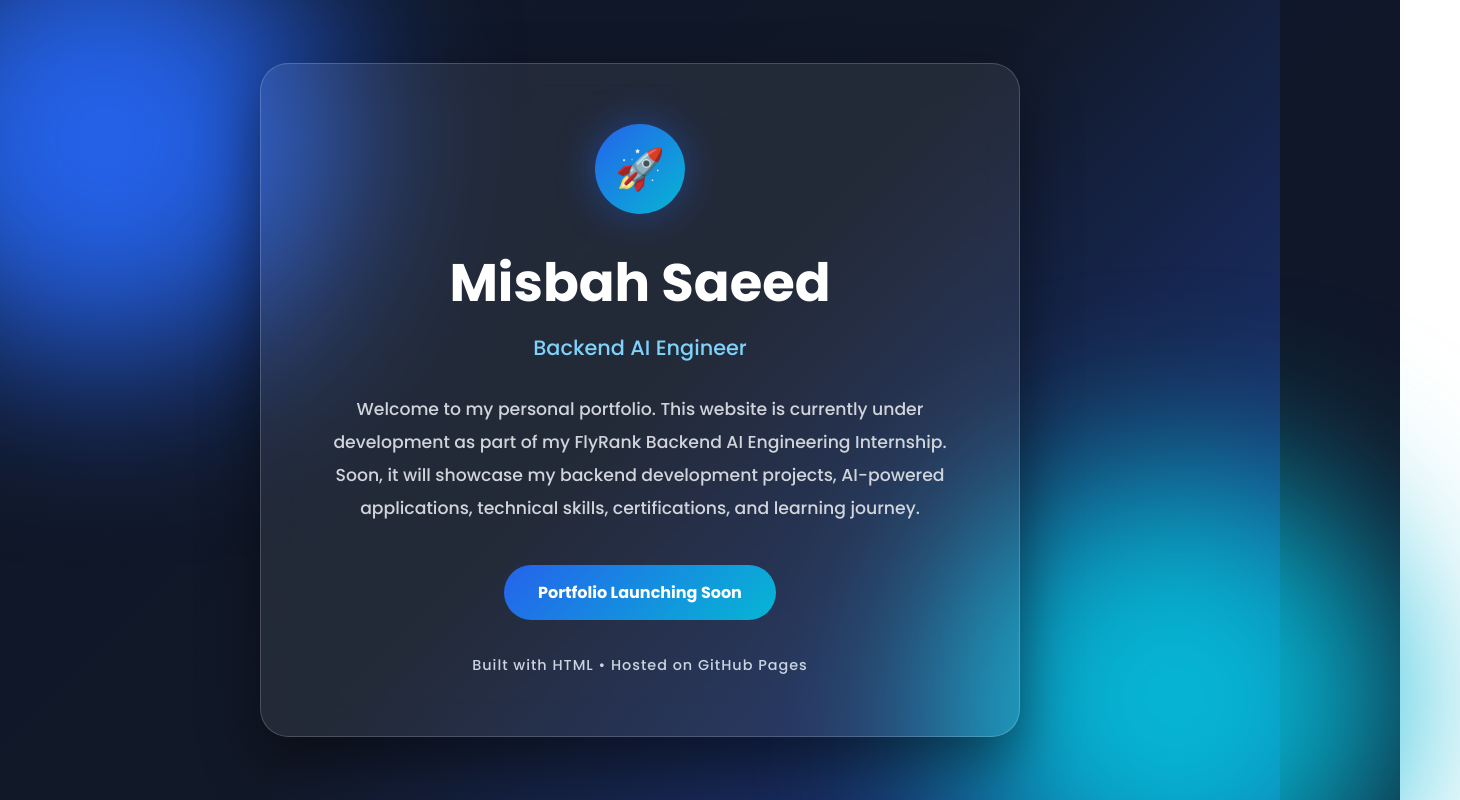
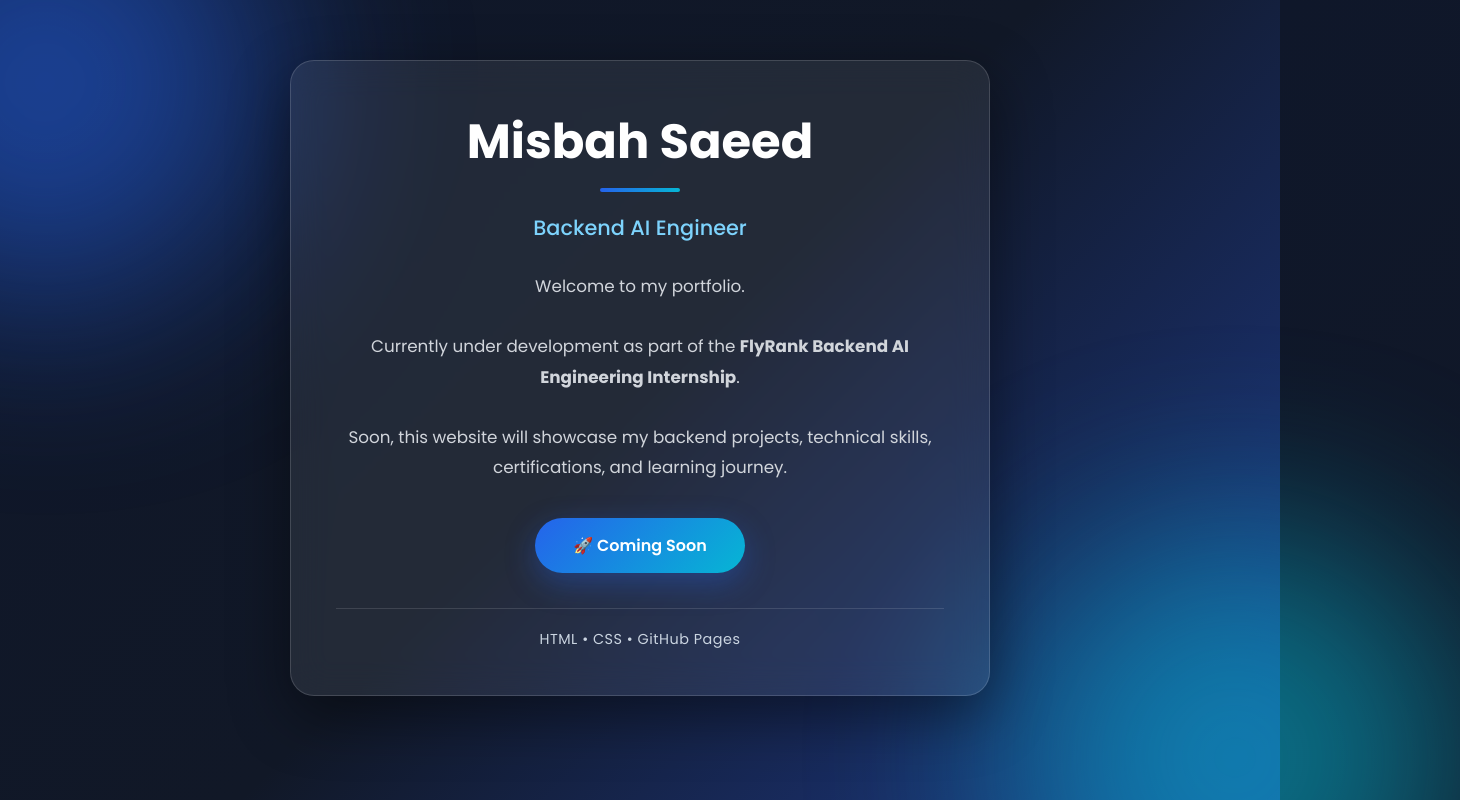
Before and after one commit to Misbah1l/portfolio-site, a plain HTML site: page index.html in a window 1280 px wide. Shown: the top 800 px of the page, 1460 px wide, since content can reach past the window. Drawn offline with Linux system fonts and the light colour scheme.

Commit message:
Improve landing page design

```diff
--- a/index.html
+++ b/index.html
@@ -6,7 +6,7 @@
 
 <title>Misbah Saeed | Portfolio</title>
 
-<link href="https://fonts.googleapis.com/css2?family=Poppins:wght@300;500;700&display=swap" rel="stylesheet">
+<link href="https://fonts.googleapis.com/css2?family=Poppins:wght@300;400;500;600;700&display=swap" rel="stylesheet">
 
 <style>
 
@@ -19,14 +19,14 @@ font-family:'Poppins',sans-serif;
 
 body{
 
-height:100vh;
+    min-height:100vh;
     display:flex;
     justify-content:center;
-align-items:center;
-overflow:hidden;
+    align-items:flex-start;
+    padding:60px 20px;
+    overflow:auto;
 
-background:
-linear-gradient(135deg,#0f172a,#111827,#1e3a8a);
+    background:linear-gradient(135deg,#0f172a,#111827,#1e3a8a);
 
     position:relative;
 
@@ -41,28 +41,37 @@ body::after{
 
 content:"";
 position:absolute;
+
 width:450px;
 height:450px;
+
 border-radius:50%;
-filter:blur(90px);
+
+filter:blur(100px);
+
+opacity:.55;
 
 animation:float 12s ease-in-out infinite;
+
+z-index:0;
 
 }
 
 body::before{
 
 background:#2563eb;
-top:-120px;
-left:-120px;
+
+top:-180px;
+left:-180px;
 
 }
 
 body::after{
 
 background:#06b6d4;
-bottom:-120px;
-right:-120px;
+
+bottom:-180px;
+right:-180px;
 
 animation-delay:4s;
 
@@ -71,15 +80,11 @@ animation-delay:4s;
 @keyframes float{
 
 0%,100%{
-
-transform:translateY(0);
-
+transform:translateY(0px);
 }
 
 50%{
-
-transform:translateY(35px);
-
+transform:translateY(40px);
 }
 
 }
@@ -90,55 +95,45 @@ position:relative;
 
 z-index:2;
 
-width:90%;
-max-width:760px;
+width:100%;
+max-width:700px;
 
-padding:60px;
+padding:45px;
+
+background:rgba(255,255,255,.08);
+
+backdrop-filter:blur(18px);
+
+border:1px solid rgba(255,255,255,.15);
+
+border-radius:24px;
 
 text-align:center;
 
-background:rgba(255,255,255,.08);
-
-border:1px solid rgba(255,255,255,.18);
-
-backdrop-filter:blur(18px);
-
-border-radius:28px;
-
-box-shadow:
-0 25px 60px rgba(0,0,0,.45);
-
-}
-
-.logo{
-
-width:90px;
-height:90px;
-
-margin:auto;
-
-border-radius:50%;
-
-display:flex;
-justify-content:center;
-align-items:center;
-
-font-size:40px;
-
-background:linear-gradient(135deg,#2563eb,#06b6d4);
-
-margin-bottom:30px;
-
-box-shadow:0 0 40px rgba(37,99,235,.45);
+box-shadow:0 20px 60px rgba(0,0,0,.45);
 
 }
 
 h1{
 
-font-size:3.3rem;
+font-size:3rem;
+
 font-weight:700;
 
 margin-bottom:10px;
+
+}
+
+.line{
+
+width:80px;
+height:4px;
+
+margin:0 auto 20px;
+
+border-radius:10px;
+
+background:linear-gradient(to right,#2563eb,#06b6d4);
 
 }
 
@@ -146,17 +141,19 @@ margin-bottom:10px;
 
 font-size:1.3rem;
 
+font-weight:500;
+
 color:#7dd3fc;
 
-margin-bottom:30px;
+margin-bottom:28px;
 
 }
 
 .description{
 
-font-size:1.08rem;
+font-size:1.05rem;
 
-line-height:1.9;
+line-height:1.8;
 
 color:#d1d5db;
 
@@ -166,21 +163,25 @@ color:#d1d5db;
 
 display:inline-block;
 
-margin-top:40px;
+margin-top:35px;
 
-padding:15px 34px;
+padding:15px 38px;
 
-border-radius:40px;
+border-radius:50px;
 
-background:linear-gradient(135deg,#2563eb,#06b6d4);
+text-decoration:none;
 
 font-weight:600;
 
-text-decoration:none;
+font-size:1rem;
+
+background:linear-gradient(135deg,#2563eb,#06b6d4);
 
 color:white;
 
 transition:.3s;
+
+box-shadow:0 10px 30px rgba(37,99,235,.35);
 
 }
 
@@ -188,7 +189,7 @@ transition:.3s;
 
 transform:translateY(-4px);
 
-box-shadow:0 12px 30px rgba(37,99,235,.45);
+box-shadow:0 18px 40px rgba(37,99,235,.45);
 
 }
 
@@ -196,31 +197,53 @@ box-shadow:0 12px 30px rgba(37,99,235,.45);
 
 margin-top:35px;
 
+padding-top:20px;
+
+border-top:1px solid rgba(255,255,255,.12);
+
 font-size:.9rem;
-
-letter-spacing:1px;
 
 color:#cbd5e1;
 
+letter-spacing:.5px;
+
 }
 
-@media(max-width:700px){
+@media(max-width:768px){
+
+body{
+
+padding:35px 15px;
+
+}
 
 .card{
 
-padding:40px 25px;
+padding:35px 25px;
 
 }
 
 h1{
 
-font-size:2.4rem;
+font-size:2.3rem;
 
 }
 
 .role{
 
-font-size:1.05rem;
+font-size:1.1rem;
+
+}
+
+.description{
+
+font-size:1rem;
+
+}
+
+.button{
+
+padding:14px 30px;
 
 }
 
@@ -234,11 +257,9 @@ font-size:1.05rem;
 
 <div class="card">
 
-<div class="logo">
-🚀
-</div>
+<h1>Misbah Saeed</h1>
 
-<h1>Misbah Saeed</h1>
+<div class="line"></div>
 
 <div class="role">
 Backend AI Engineer
@@ -246,21 +267,27 @@ Backend AI Engineer
 
 <div class="description">
 
-Welcome to my personal portfolio.
+Welcome to my portfolio.
 
-This website is currently under development as part of my FlyRank Backend AI Engineering Internship.
+<br><br>
 
-Soon, it will showcase my backend development projects, AI-powered applications, technical skills, certifications, and learning journey.
+Currently under development as part of the
+<strong>FlyRank Backend AI Engineering Internship</strong>.
+
+<br><br>
+
+Soon, this website will showcase my backend projects,
+technical skills, certifications, and learning journey.
 
 </div>
 
 <a href="#" class="button">
-Portfolio Launching Soon
+🚀 Coming Soon
 </a>
 
 <div class="footer">
 
-Built with HTML • Hosted on GitHub Pages
+HTML • CSS • GitHub Pages
 
 </div>
 
```
Lines whose indentation alone changed are shown as unchanged.
